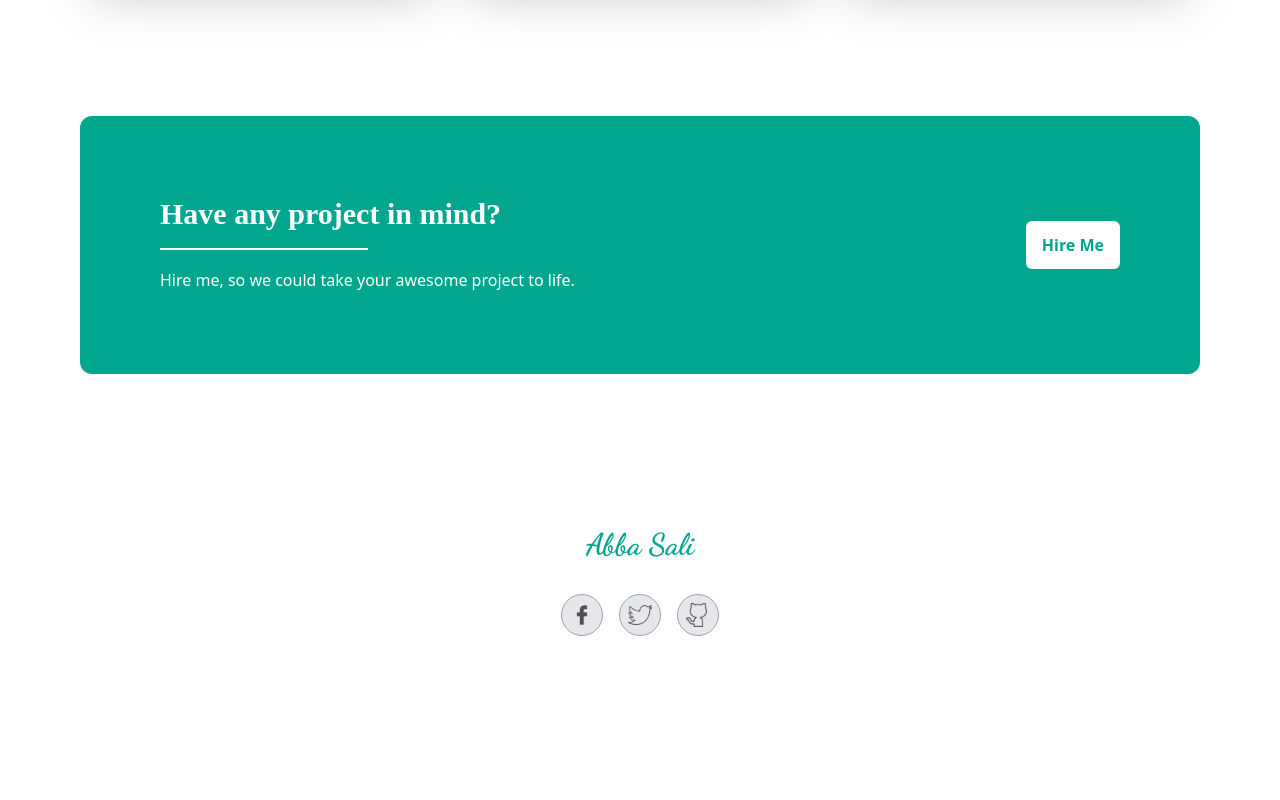
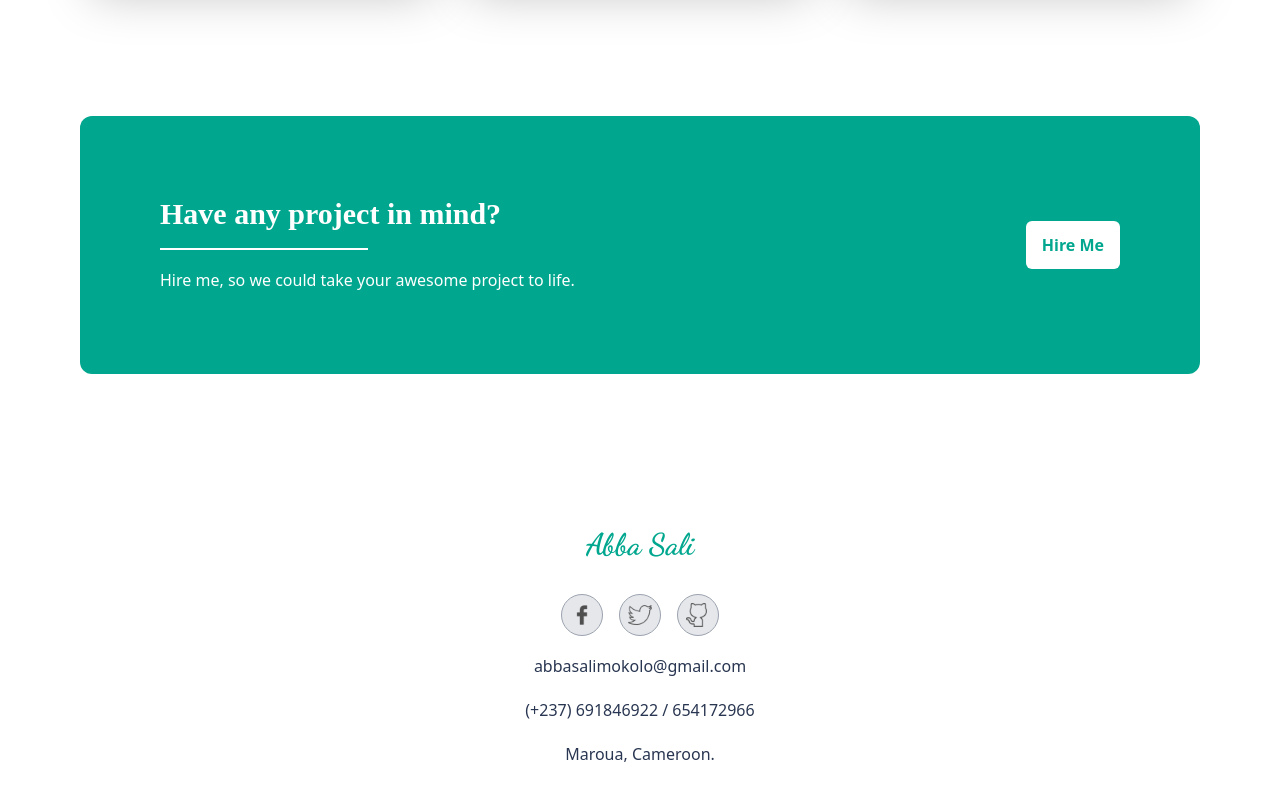
Before and after one commit to Asam237/abbasali, a React (Create React App) app: page / in a window 1280 px wide. Shown: the part 2026-2826 px from the top of the page. Before the commit the page ends 2678 px from the top, so only its background shows below. Built offline with nearby package versions, Linux system fonts and the light colour scheme.

Commit message:
Review #1

```diff
--- a/src/components/footer/Footer.component.tsx
+++ b/src/components/footer/Footer.component.tsx
@@ -18,9 +18,18 @@ export const Footer = () => {
                                 </div>
                             ))}
                         </div>
+                        <div className="site__footer-adress">
+                            <p className="font-normal text-base text-center py-4 leading-7" style={styles}>{LANGUAGES.home.mail}</p>
+                            <p className="font-normal text-base text-center leading-7" style={styles}>{LANGUAGES.home.number}</p>
+                            <p className="font-normal text-base text-center py-4 leading-7" style={styles}>{LANGUAGES.home.city}</p>
+                        </div>
                     </div>
                 </div>
             </div>
         </div>
     )
 }
+
+const styles = {
+    color: "#293651"
+}
--- a/src/constants/languages.ts
+++ b/src/constants/languages.ts
@@ -11,6 +11,9 @@ export const LANGUAGES = {
         aboutBody: " I am passionate and skilled with web development. I accompany businessmen, organizations and clients, from the start to the materialization of the project, and finally the deployment of their projcets. Beyond that, I maintain my customers projects and ensure absolute client satisfaction",
         serviceProvide: "SERVICES I Provide",
         hireMeTitle: "Have any project in mind?",
-        hireMeSubTitle: "Hire me, so we could take your awesome project to life. "
+        hireMeSubTitle: "Hire me, so we could take your awesome project to life. ",
+        mail: "abbasalimokolo@gmail.com",
+        number: "(+237) 691846922 / 654172966",
+        city: "Maroua, Cameroon."
     }
 }
```
